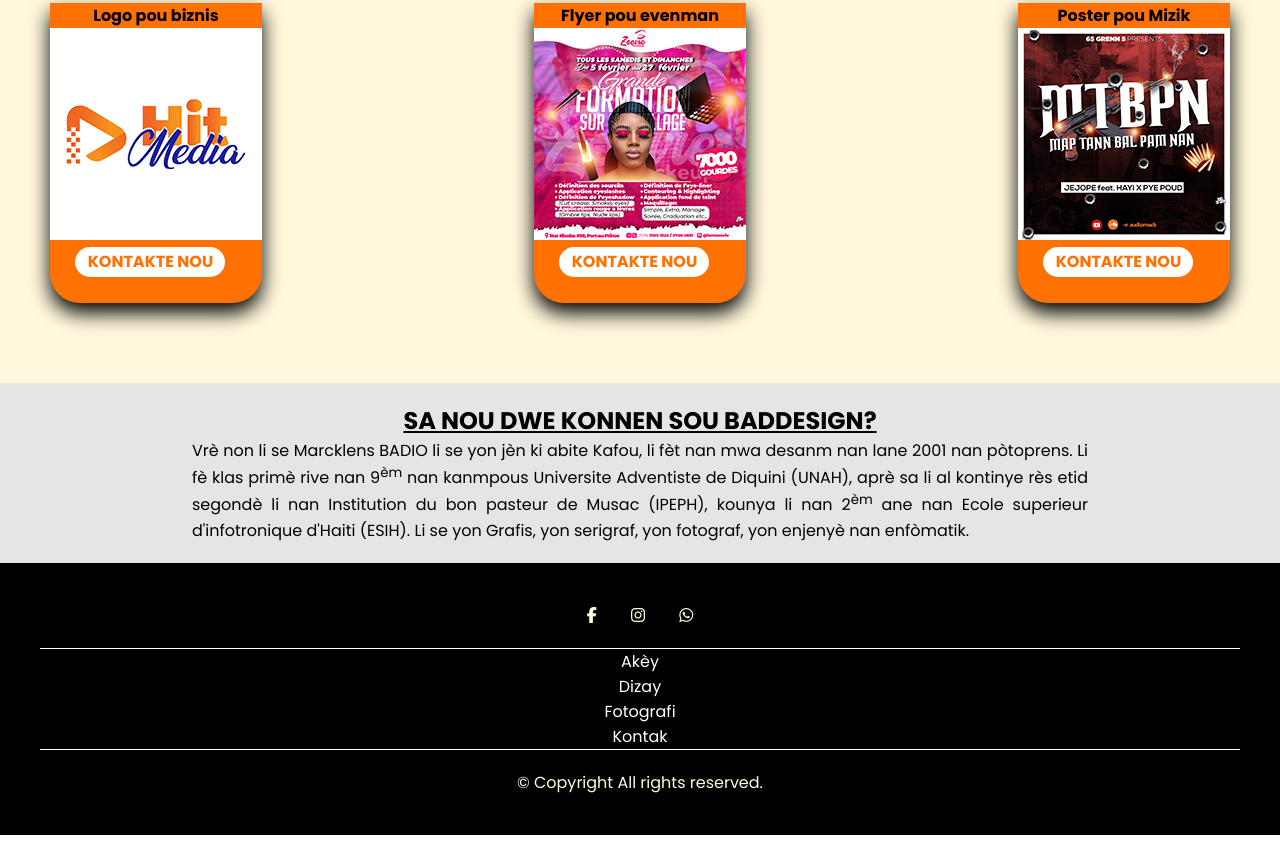
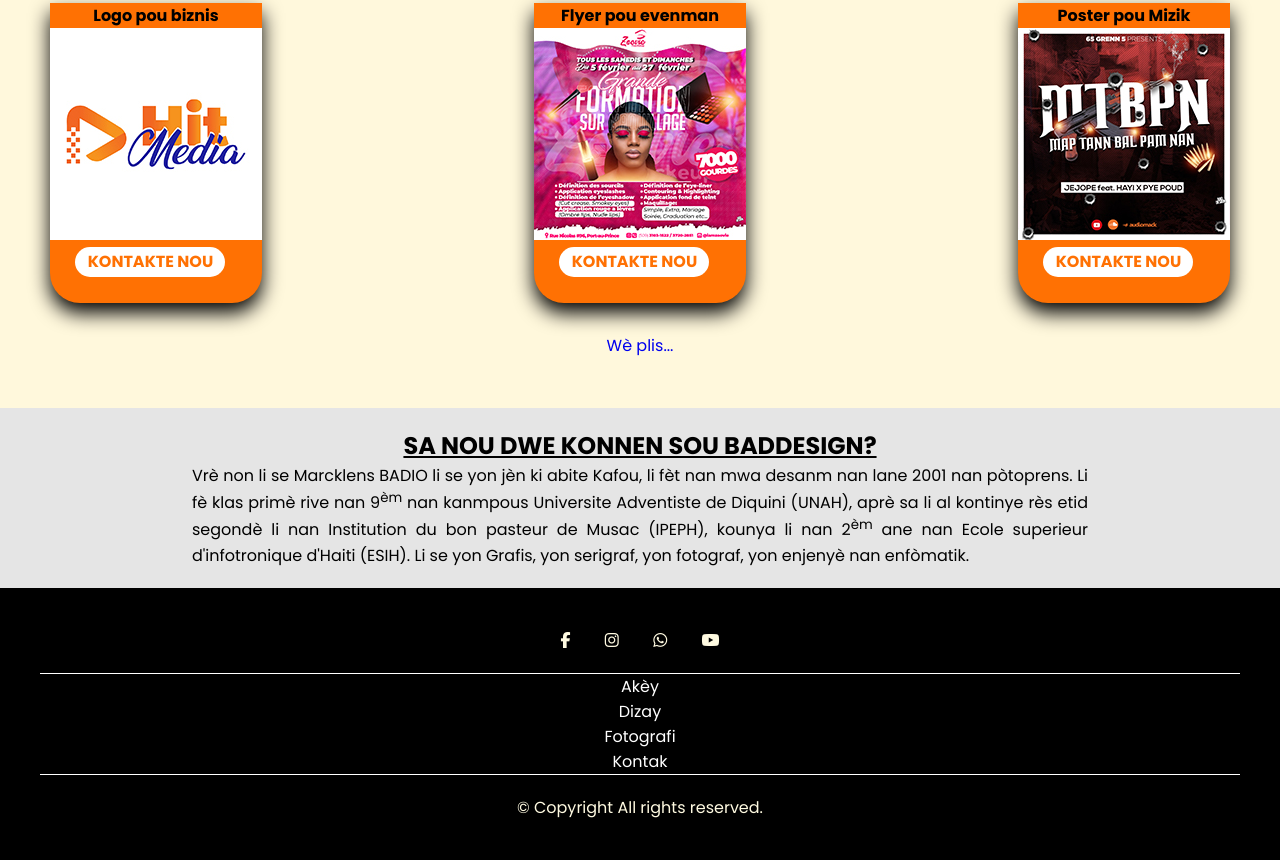
Before and after one commit to baddesign123/badio-marcklens, a plain HTML site: page index.html in a window 1280 px wide. Shown: the part 682-1542 px from the top of the page. Before the commit the page ends 1517 px from the top, so only its background shows below. Drawn offline with Linux system fonts and the light colour scheme.

Commit message:
Add files via upload

```diff
--- a/index.html
+++ b/index.html
@@ -76,6 +76,13 @@
             </div>
           </div>
         </div>
+        <div class="b11">
+          <p>
+            <a href="dizay.html">
+              Wè plis...
+            </a>
+          </p>
+        </div>
     </section>
 
     <section class="apropos">
@@ -96,6 +103,9 @@
         <a href="https://api.whatsapp.com/send?phone=50936463241" target="_blank">
           <i class="fa fa-whatsapp"></i>
         </a>
+        <a href="https://api.whatsapp.com/send?phone=50936463241" target="_blank">
+          <i class="fa fa-youtube"></i>
+        </a>
     </div>
     <div class="barfooter"></div>
     <div id="menu">
```
